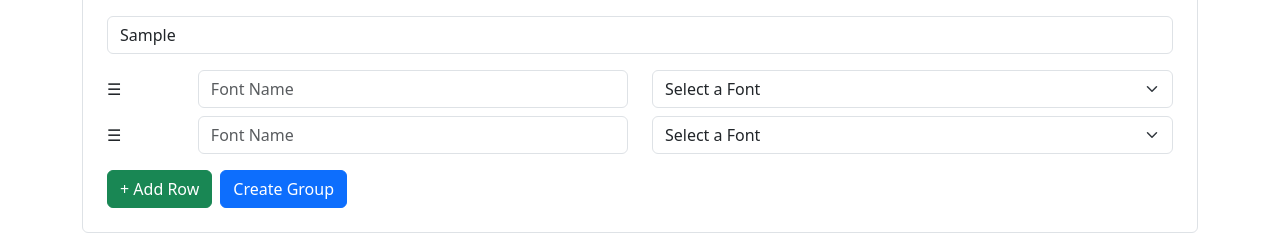
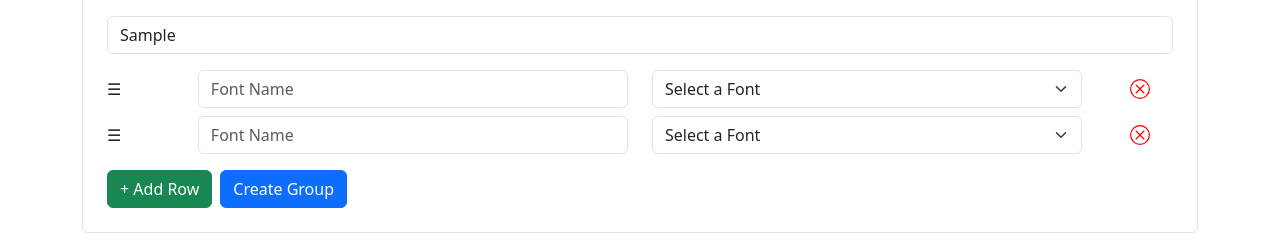
Before and after one commit to Abir-Al-Arafat/zepto-apps-t1, a React (Vite) app in the folder font/: page / in a window 1280 px wide. Both pictures are taken after typing "Sample" into the empty fields and a click on the button "+ Add Row". Shown: the part 419-652 px from the top of the page. Built offline with nearby package versions, Linux system fonts and the light colour scheme.

Commit message:
update: delete button
delete button added for removing grouped fonts

```diff
--- a/font/src/components/FontGroup.tsx
+++ b/font/src/components/FontGroup.tsx
@@ -1,5 +1,6 @@
 import { useState } from "react";
 import { Form, Button, Row, Col, Alert } from "react-bootstrap";
+import { XCircle } from "react-bootstrap-icons";
 
 interface Font {
   name: string;
@@ -17,6 +18,12 @@ const FontGroup: React.FC<FontGroupProps> = ({ availableFonts }) => {
 
   const handleAddRow = () => {
     setFontRows([...fontRows, { id: Date.now(), font: "" }]);
+  };
+
+  const handleRemoveRow = (id: number) => {
+    if (fontRows.length > 1) {
+      setFontRows(fontRows.filter((row) => row.id !== id));
+    }
   };
 
   const handleFontChange = (id: number, font: string) => {
@@ -58,7 +65,7 @@ const FontGroup: React.FC<FontGroupProps> = ({ availableFonts }) => {
 
       {/* Font Selection Rows */}
       {fontRows.map((row) => (
-        <Row key={row.id} className="mb-2">
+        <Row key={row.id} className="mb-2 align-items-center">
           <Col xs={1} className="d-flex align-items-center">
             ☰
           </Col>
@@ -70,7 +77,7 @@ const FontGroup: React.FC<FontGroupProps> = ({ availableFonts }) => {
               readOnly
             />
           </Col>
-          <Col xs={6}>
+          <Col xs={5}>
             <Form.Select
               value={row.font}
               onChange={(e) => handleFontChange(row.id, e.target.value)}
@@ -83,15 +90,23 @@ const FontGroup: React.FC<FontGroupProps> = ({ availableFonts }) => {
               ))}
             </Form.Select>
           </Col>
+          <Col xs={1} className="d-flex justify-content-center">
+            {fontRows.length > 1 && (
+              <XCircle
+                size={20}
+                color="red"
+                className="cursor-pointer"
+                onClick={() => handleRemoveRow(row.id)}
+              />
+            )}
+          </Col>
         </Row>
       ))}
 
-      {/* Add Row Button */}
+      {/* Buttons */}
       <Button variant="success" onClick={handleAddRow} className="mt-2">
         + Add Row
       </Button>
-
-      {/* Submit Button */}
       <Button variant="primary" onClick={handleSubmit} className="mt-2 ms-2">
         Create Group
       </Button>
```
